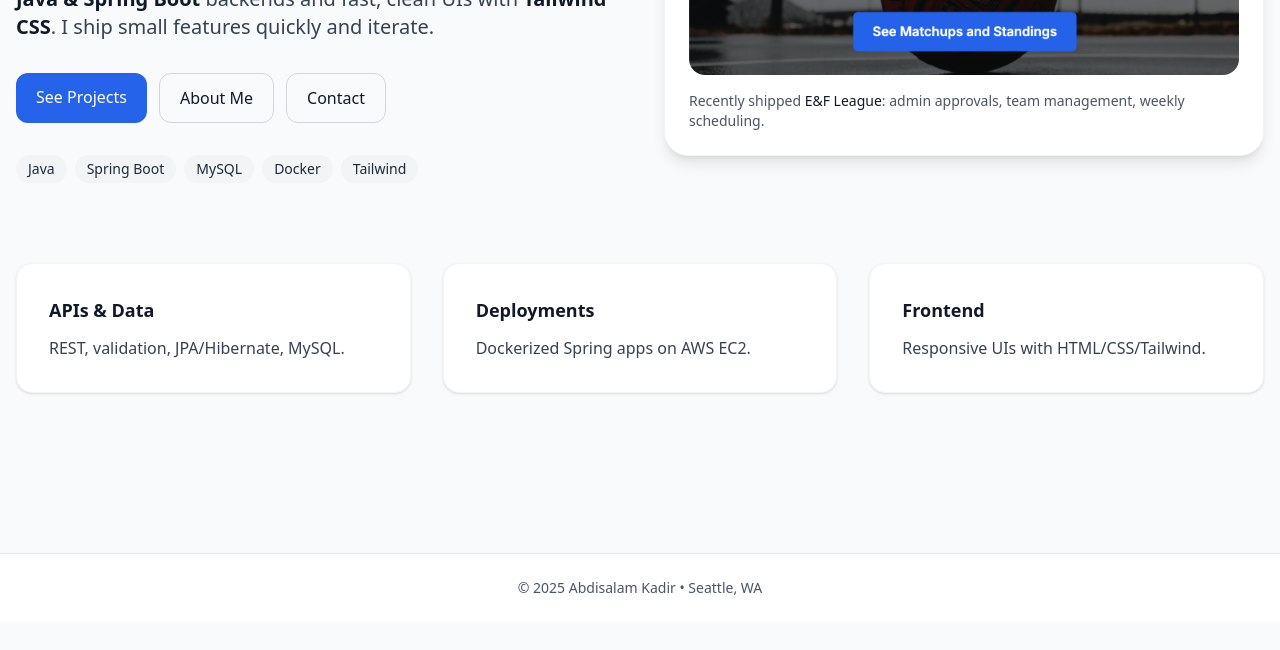
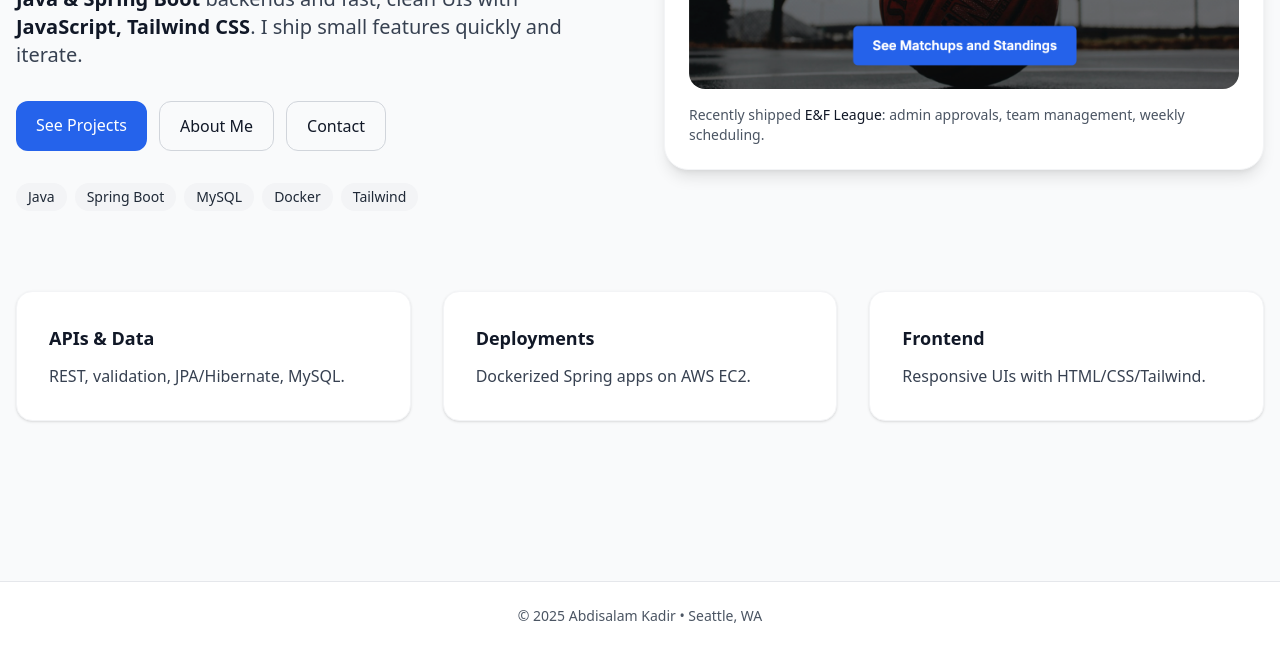
Before and after one commit to abdis-lab/portfolio, a plain HTML site: page index.html in a window 1280 px wide. Shown: the part 397-1047 px from the top of the page. Before the commit the page ends 1019 px from the top, so only its background shows below. Drawn offline with nearby package versions, Linux system fonts and the light colour scheme.

Commit message:
fix: update description to include JavaScript in skills

```diff
--- a/index.html
+++ b/index.html
@@ -39,7 +39,7 @@
         <p class="mt-5 text-lg md:text-xl text-gray-700 max-w-prose">
           I’m <span class="font-semibold text-gray-900">Abdisalam Kadir</span> — a Seattle-based developer focused on
           <span class="font-semibold text-gray-900">Java & Spring Boot</span> backends and fast, clean UIs with
-          <span class="font-semibold text-gray-900">Tailwind CSS</span>. I ship small features quickly and iterate.
+          <span class="font-semibold text-gray-900">JavaScript, Tailwind CSS</span>. I ship small features quickly and iterate.
         </p>
 
         <!-- Buttons -->
```
